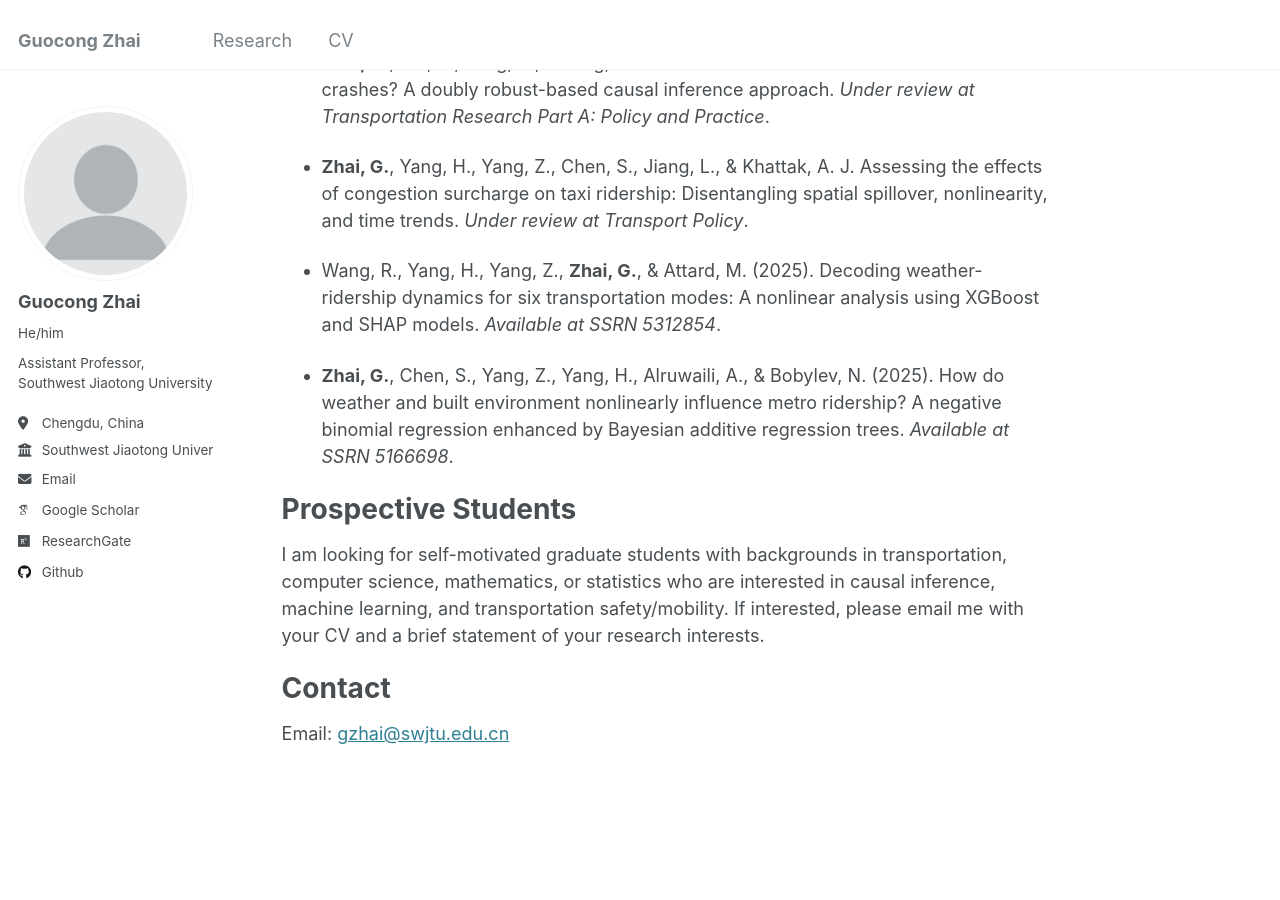
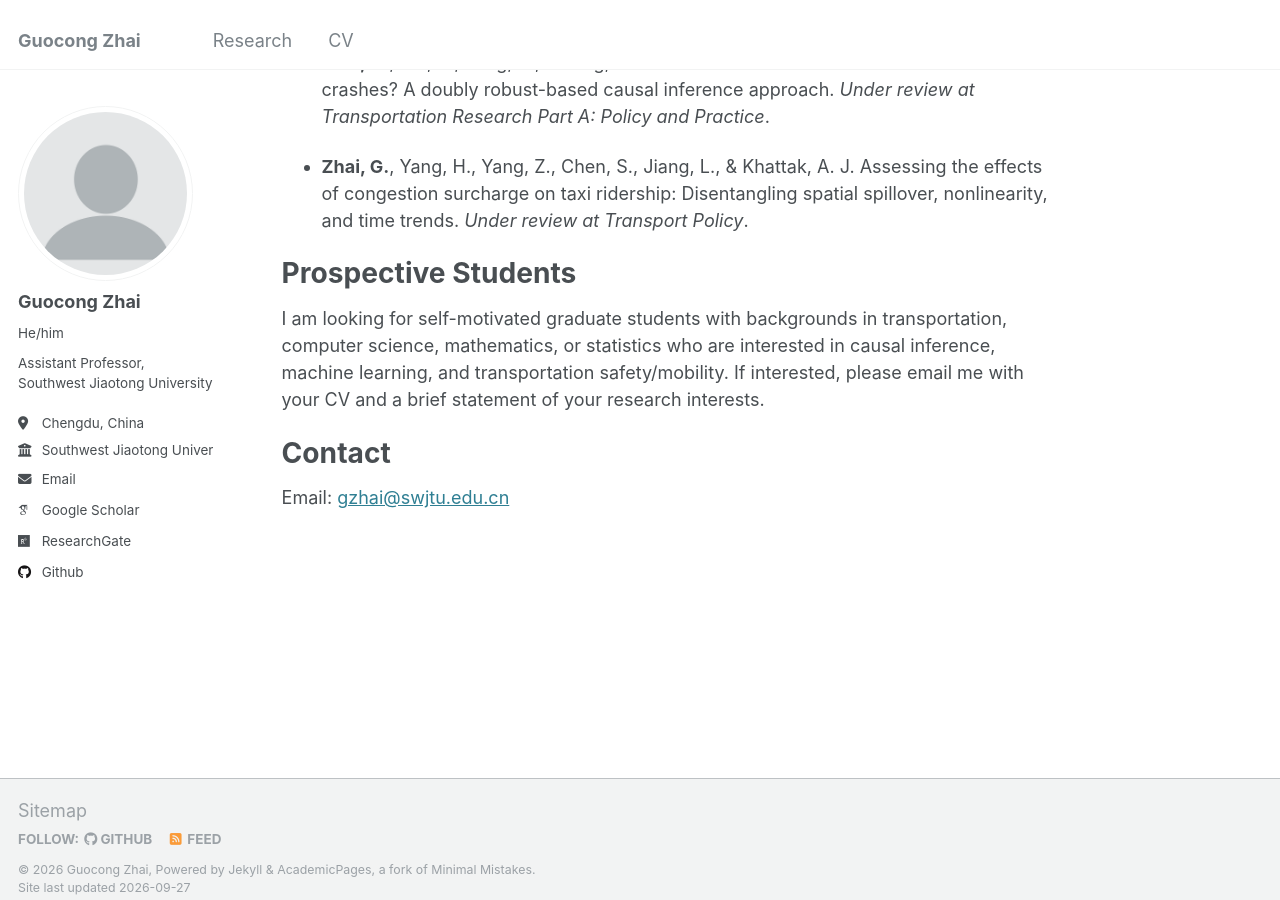
Before and after one commit to gzhai001/gzhai001.github.io, a Jekyll site: the page built from _pages/about.md, in a window 1280 px wide and 900 px high, scrolled down 3160 px. Built offline with Jekyll 4.4.1, drawn with Linux system fonts in a browser that asks for light colours; some web fonts are replaced.

Commit message:
Remove two SSRN weather papers from working papers

```diff
--- a/_pages/about.md
+++ b/_pages/about.md
@@ -74,10 +74,6 @@ You can also find my articles on [my Google Scholar profile](https://scholar.goo
 
 - **Zhai, G.**, Yang, H., Yang, Z., Chen, S., Jiang, L., & Khattak, A. J. Assessing the effects of congestion surcharge on taxi ridership: Disentangling spatial spillover, nonlinearity, and time trends. *Under review at Transport Policy*.
 
-- Wang, R., Yang, H., Yang, Z., **Zhai, G.**, & Attard, M. (2025). Decoding weather-ridership dynamics for six transportation modes: A nonlinear analysis using XGBoost and SHAP models. *Available at SSRN 5312854*.
-
-- **Zhai, G.**, Chen, S., Yang, Z., Yang, H., Alruwaili, A., & Bobylev, N. (2025). How do weather and built environment nonlinearly influence metro ridership? A negative binomial regression enhanced by Bayesian additive regression trees. *Available at SSRN 5166698*.
-
 Prospective Students
 ======
 I am looking for self-motivated graduate students with backgrounds in transportation, computer science, mathematics, or statistics who are interested in causal inference, machine learning, and transportation safety/mobility. If interested, please email me with your CV and a brief statement of your research interests.
```
